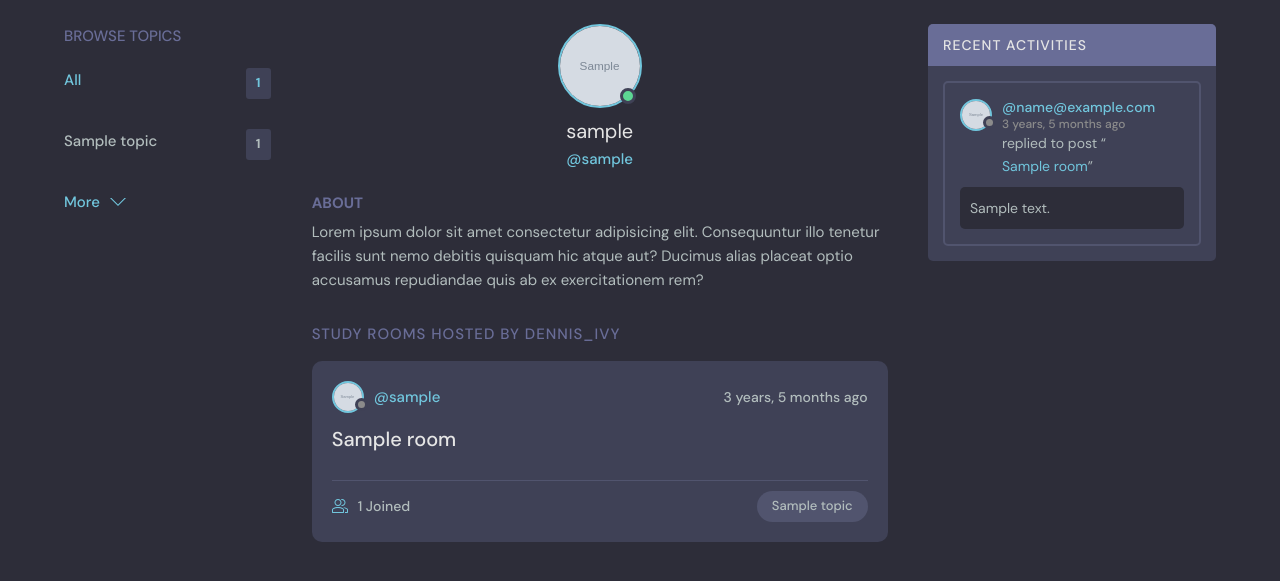
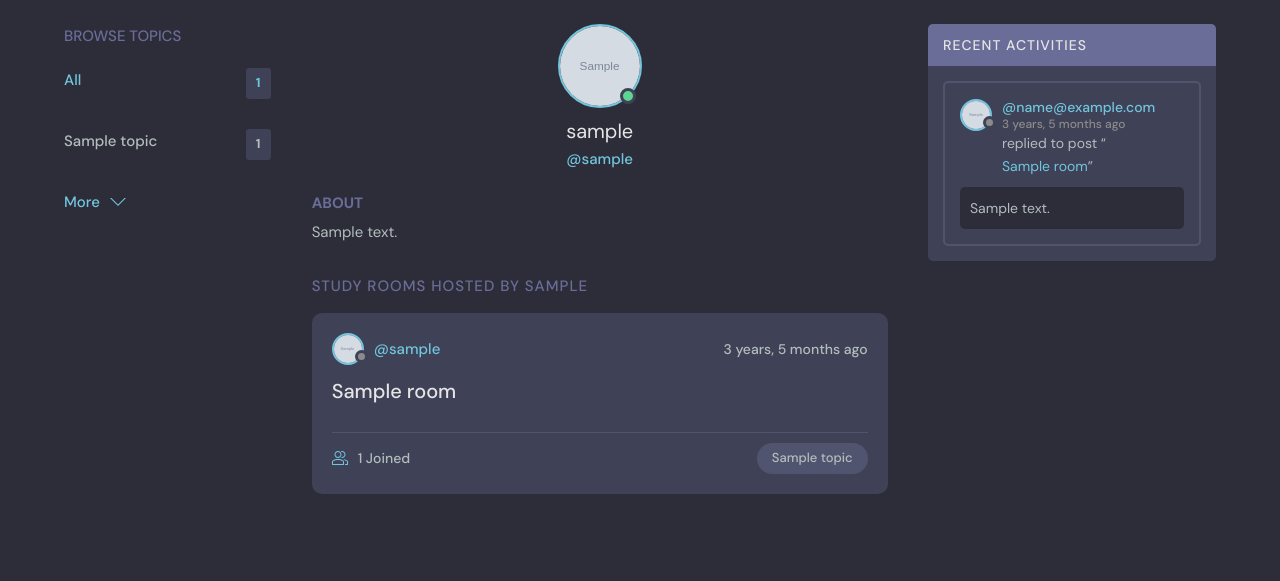
Before and after one commit to Mir-Yuchi/EazzyStudy-ChatApp, a Django app: page /profile/1 in a window 1280 px wide. Shown: the part 76-657 px from the top of the page. Run offline with Django 4.2, Linux system fonts and the light colour scheme; tables that the repository leaves empty hold one stand-in row (values such as "Sample post"); grey boxes marked "Sample" are stand-in pictures.

Commit message:
bio fixed

```diff
--- a/base/templates/base/profile.html
+++ b/base/templates/base/profile.html
@@ -25,16 +25,14 @@
                     <div class="profile__about">
                         <h3>About</h3>
                         <p>
-                            Lorem ipsum dolor sit amet consectetur adipisicing elit. Consequuntur illo tenetur
-                            facilis sunt nemo debitis quisquam hic atque aut? Ducimus alias placeat optio
-                            accusamus repudiandae quis ab ex exercitationem rem?
+                            {{ user.bio }}
                         </p>
                     </div>
                 </div>
 
                 <div class="roomList__header">
                     <div>
-                        <h2>Study Rooms Hosted by dennis_ivy</a>
+                        <h2>Study Rooms Hosted by {{ user.username }}
                         </h2>
                     </div>
                 </div>
```
